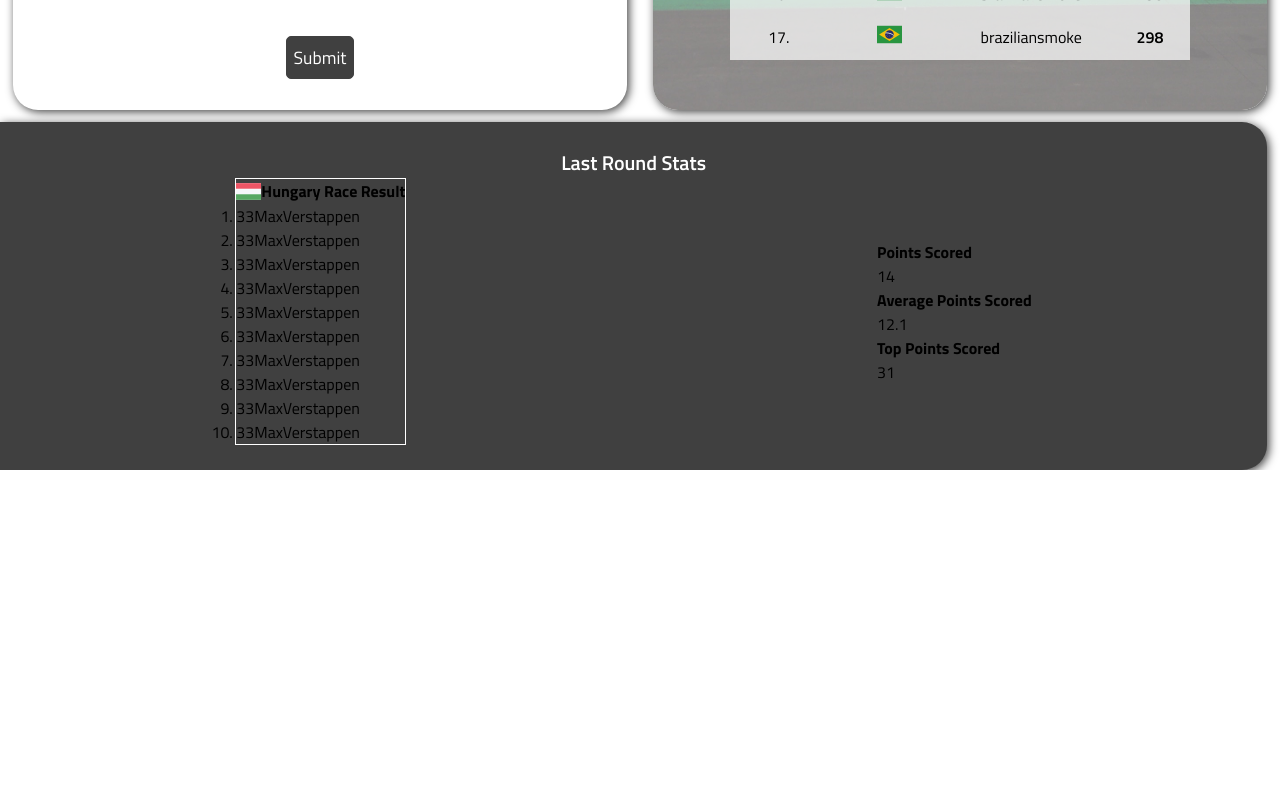
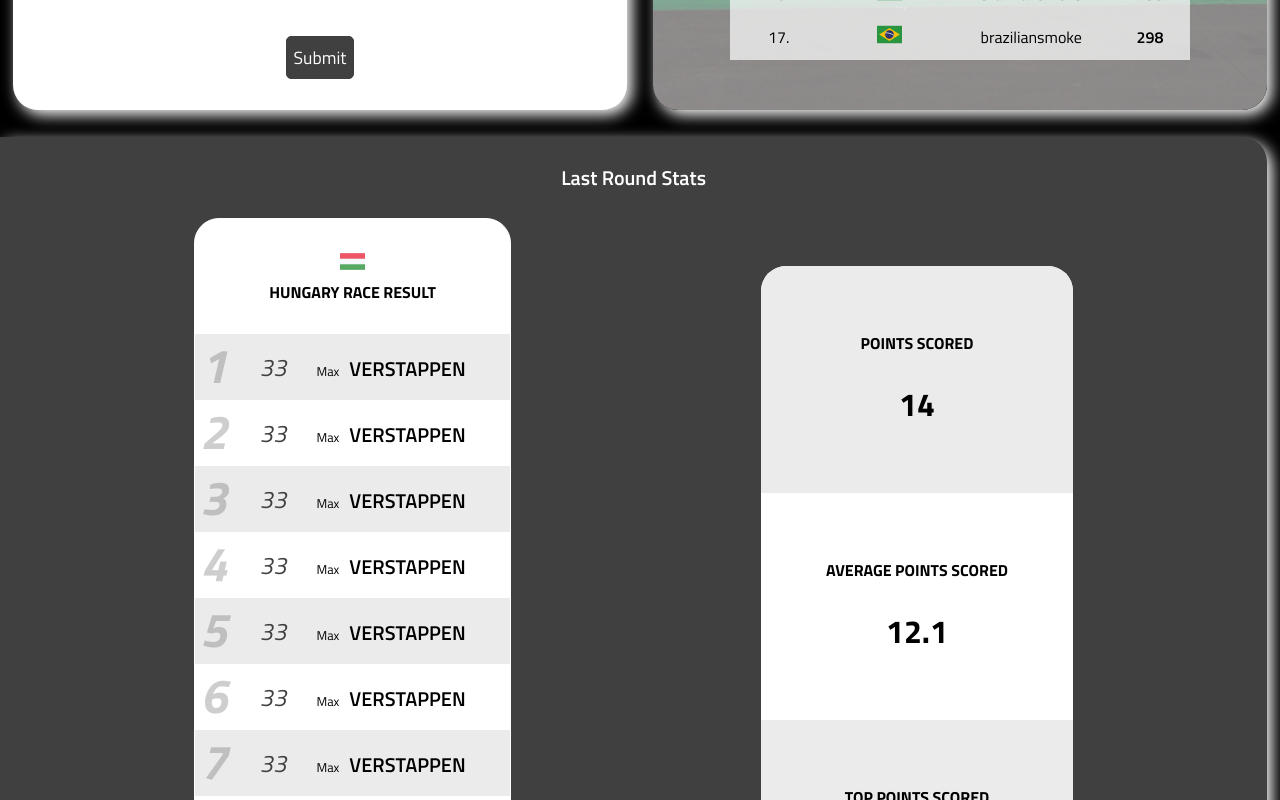
Before and after one commit to m0lts/GridLock, a React (Vite) app: page / in a window 1280 px wide. Shown: the part 1300-2100 px from the top of the page. Before the commit the page ends 1770 px from the top, so only its background shows below. Built offline with nearby package versions, Linux system fonts and the light colour scheme; the HTML template or start-up script is replaced by a standard one.

Commit message:
added final home section

```diff
--- a/src/App.jsx
+++ b/src/App.jsx
@@ -1,24 +1,15 @@
 import { useState } from 'react';
 import Header from './components/header';
-import NextRace from './pages/Home/nextRace';
-import MakePrediction from './pages/Home/makePrediction';
-import StandingsWindow from './pages/Home/standingsWindow';
-import PrevRoundStats from './pages/Home/prevRoundStats';
+import Home from './pages/Home/home';
 import './assets/global.css';
+
 
 function App() {
   return (
     <>
       <Header />
       <main>
-        <NextRace />
-        <section className="homeMiddleSection">
-          <MakePrediction />
-          <StandingsWindow />
-        </section>
-        <section className="homeBottomSection">
-          <PrevRoundStats />
-        </section>
+        <Home />
       </main>
     </>
   )
--- a/src/assets/global.css
+++ b/src/assets/global.css
@@ -37,6 +37,9 @@ h2 {
 h3 {
   font-weight: 600;
   font-size: 1.25rem;
+}
+h4 {
+  text-transform: uppercase;
 }
 @media screen and (max-width:1100px) {
   h1 {
@@ -198,9 +201,13 @@ header {
   }
 }
 
+/* HOMEPAGE */
+.homePage {
+  background-color: var(--black);
+}
+
 /* Next Race Banner */
 .nextRaceBanner {
-  background-color: var(--black);
   color:var(--white);
   padding:0 3%;
 }
@@ -265,13 +272,17 @@ header {
   display: flex;
   justify-content: flex-start;
   align-items: flex-start;
+  background-color: var(--black);
 }
 .makePredictionWindow, .standingsWindow {
   width:48%;
   margin:1%;
-  box-shadow: 2px 2px 10px var(--dark-grey);
+  box-shadow: 5px 5px 15px var(--white);
   border-radius: 25px;
   height:900px;
+}
+.makePredictionWindow {
+  background-color: var(--white);
 }
 .makePredictionHeader {
   border-bottom:1px solid black;
@@ -404,10 +415,13 @@ header {
     flex-direction: column;
   }
   .makePredictionWindow {
-    width: 100%;
+    width: 98%;
+    margin: 15px auto;
   }
   .standingsWindow {
-    width:100%;
+    width: 98%;
+    margin: 0 auto;
+    margin-bottom: 15px;
   }
 }
 @media screen and (max-width:400px) {
@@ -426,25 +440,110 @@ header {
   background-color: var(--dark-grey);
   width: 99%;
   border-radius: 0 25px 25px 0;
-  box-shadow: 2px 2px 10px var(--dark-grey);
+  box-shadow: 5px 5px 15px var(--white);
   padding:25px 0;
+  margin-top:15px;
 }
 .prevRoundStats h3 {
   color: var(--white);
   text-align: center;
 }
 .prevRoundStatsFlexbox {
+  width:100%;
   display: flex;
-  justify-content: space-around;
+  justify-content: center;
   align-items: center;
+  gap:250px;
+  margin:25px 0;
 }
 .prevRaceResultCont {
   border:1px solid var(--white);
+  background-color: var(--white);
+  border-radius: 25px;
+  width:25%;
 }
 .prevRaceResultTitle {
-  display: flex;
+  text-align: center;
+  padding:30px;
 }
 .prevRaceResultTitle img {
   width:25px;
   height:25px;
 }
+.prevRaceResult {
+  width:100%;
+  margin:0 auto;
+}
+.prevResultItem {
+  position: relative;
+  text-align: center;
+  list-style: none;
+  padding:15px;
+  text-align: center;
+  counter-increment: positionCounter;
+}
+.prevResultItem::before {
+  content: counter(positionCounter) ".";
+  counter-increment: li;
+  content: counter(positionCounter);
+  font-size: 3rem;
+  color: var(--dark-grey);
+  font-style: italic;
+  font-weight: 900;
+  opacity: 0.25;
+  position: absolute;
+  top:-5px;
+  left:5px;
+  display: block;
+  width:25px;
+  height:25px;
+}
+.prevResultItem:nth-child(1),
+.prevResultItem:nth-child(3),
+.prevResultItem:nth-child(5),
+.prevResultItem:nth-child(7),
+.prevResultItem:nth-child(9) {
+  background-color: var(--light-grey);
+}
+.driverNum {
+  font-size: 1.5rem;
+  font-style: italic;
+  font-weight: 500;
+  color: var(--dark-grey);
+  padding: 0 20px;
+}
+.driverFN {
+  font-size: 0.8rem;
+  padding: 0 10px;
+}
+.driverSN {
+  font-size: 1.25rem;
+  text-transform: uppercase;
+  font-weight: 600;
+}
+.prevRoundStatsBox {
+  background-color: var(--white);
+  border-radius: 25px;
+}
+.pointsScored,
+.topPointsScored {
+  background-color: var(--light-grey);
+}
+.pointsScored,
+.topPointsScored,
+.avgPointsScored {
+  padding:65px;
+  text-align: center;
+}
+.pointsScored {
+  border-radius: 25px 25px 0 0;
+}
+.topPointsScored {
+  border-radius: 0 0 25px 25px;
+}
+.pointsBig {
+  font-size: 2rem;
+  font-weight: bold;
+  text-align: center;
+  padding-top:25px;
+}
--- /dev/null
+++ b/src/pages/Home/home.jsx
@@ -0,0 +1,21 @@
+import React from "react";
+import '../../assets/global.css';
+import NextRace from './nextRace';
+import MakePrediction from './makePrediction';
+import StandingsWindow from './standingsWindow';
+import PrevRoundStats from './prevRoundStats';
+
+export default function Home() {
+    return (
+        <section className="homePage">
+            <NextRace />
+            <section className="homeMiddleSection">
+                <MakePrediction />
+                <StandingsWindow />
+            </section>
+            <section className="homeBottomSection">
+                <PrevRoundStats />
+            </section>
+        </section>
+    )
+}
--- a/src/pages/Home/makePrediction.jsx
+++ b/src/pages/Home/makePrediction.jsx
@@ -9,7 +9,7 @@ export default function MakePrediction() {
         <div className="makePredictionWindow">
             <div className="makePredictionHeader">
                 <h3 className="timerMP">21:03:57</h3>
-                <h3 className="MPsubtitle">Belgian GP</h3>
+                <h3 className="MPsubtitle">make prediction</h3>
                 <img src={BelgianFlag} alt="Belgian Flag" className="MPFlag" />
             </div>
             <PredictionForm />
--- a/src/pages/Home/prevRoundStats.jsx
+++ b/src/pages/Home/prevRoundStats.jsx
@@ -12,7 +12,7 @@ export default function PrevRoundStats() {
                         <img src={hungary_flag} alt="" />
                         <h4 className="pRSubtitle">Hungary Race Result</h4>
                     </div>
-                    <ol className="prevRaceResult">
+                    <ul className="prevRaceResult">
                         <li className="prevResultItem">
                             <span className="driverNum">33</span>
                             <span className="driverFN">Max</span>
@@ -63,7 +63,7 @@ export default function PrevRoundStats() {
                             <span className="driverFN">Max</span>
                             <span className="driverSN">Verstappen</span>
                         </li>
-                    </ol>
+                    </ul>
                 </div>
                 <div className="prevRoundStatsBox">
                     <div className="pointsScored">
```
